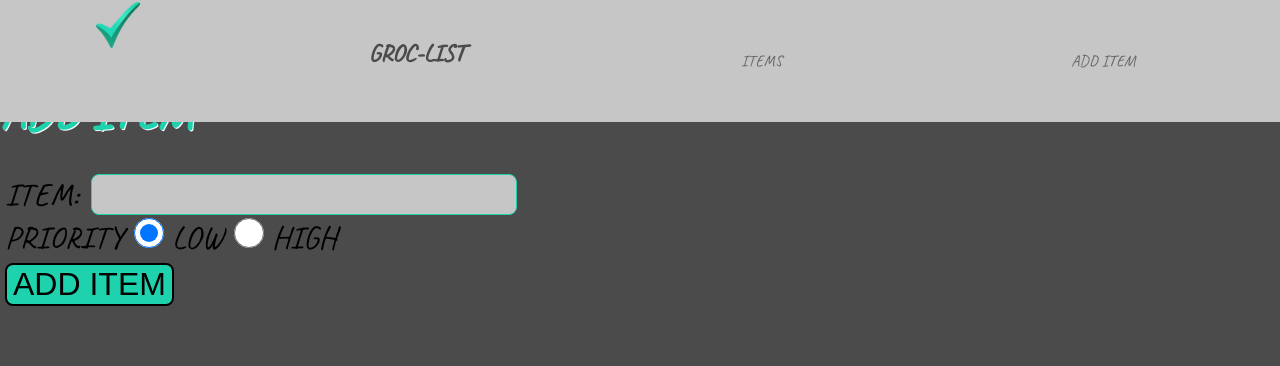
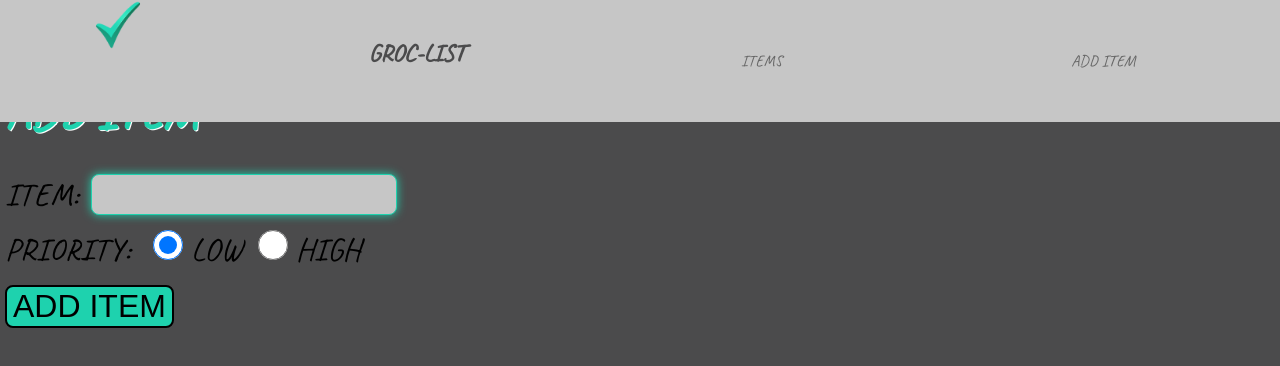
Before and after one commit to jeremyjmaloney/groc-list, a React (Create React App) app: page /create in a window 1280 px wide. Shown: the top 366 px of the page. Built offline with nearby package versions, Linux system fonts and the light colour scheme.

Commit message:
Added additional syling for input fields and buttons

```diff
--- a/src/App.css
+++ b/src/App.css
@@ -44,6 +44,14 @@ h1 {
   font-size: 3em;
   color: #1ed2ae;
   text-shadow: 1px 1px white;
+  margin-left: 5px;
+}
+h2 {
+  font-size: 2em;
+  padding-top: 10px;
+}
+h3 {
+  padding-bottom: 10px;
 }
 h4 {
   color: black;
@@ -124,16 +132,25 @@ label {
   width: 40px;
   font-size: 3em;
   color: #1ed2ae;
+  margin-top: 15px;
+}
+input:focus {
+  outline: none;
+  border-radius: 20px;
+  box-shadow: 0 0 10px #1ed2ae;
 }
 input[type='text'] {
   font-size: 2em;
   border-radius: 8px;
+  width: 300px;
   border: 1px solid #1ed2ae;
   background-color: #c6c6c6;
 }
 input[type='radio'] {
   height: 30px;
   width: 30px;
+  margin-top: 15px;
+  margin-left: 10px;
 }
 .update-btn, .delete-btn {
   font-size: 2em;
@@ -141,6 +158,7 @@ input[type='radio'] {
   border: 2px solid black;
   border-radius: 8px;
   margin: 5px;
+  margin-top: 15px;
 }
 .delete-btn {
   background-color: #E12D51;
--- a/src/components/create-item.component.js
+++ b/src/components/create-item.component.js
@@ -51,9 +51,9 @@ export default class CreateItem extends Component {
         <h1>ADD ITEM</h1>
         <form onSubmit={this.onSubmit}>
           <label>ITEM: </label>
-          <input type='text' value={this.state.item_description} onChange={this.onChangeItemDescription} /><br />
+          <input type='text' value={this.state.item_description} onChange={this.onChangeItemDescription} autoFocus/><br />
 
-          <label>PRIORITY</label>
+          <label>PRIORITY: </label>
           <input type='radio' name='priorityOptions' id='priorityLow' value='Low' checked={this.state.item_priority==='Low'} onChange={this.onChangeItemPriority} />
           <label>LOW</label>
 
```
